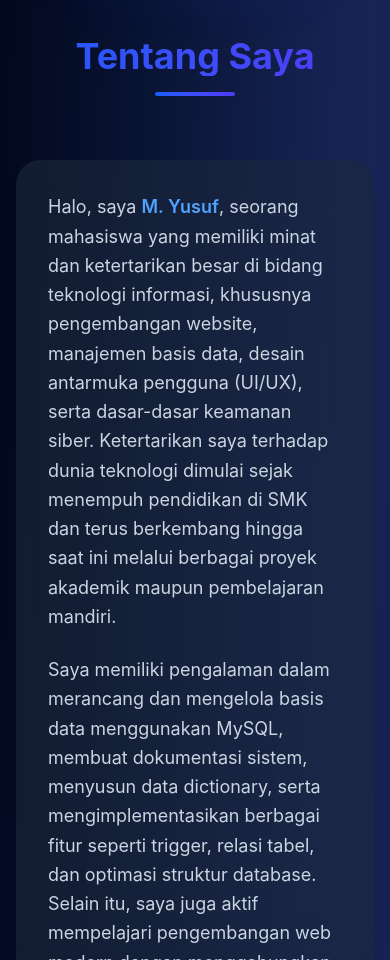
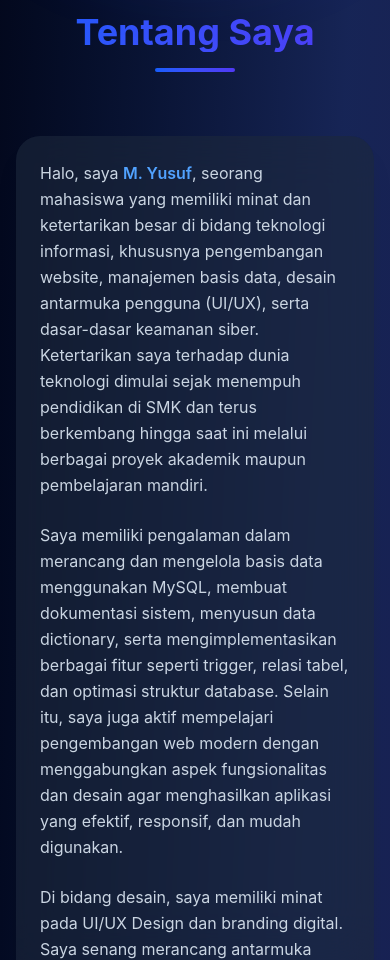
Before and after one commit to sufzz01/personal_website, a React (Vite) app: page / in a window 390 px wide. Shown: the part 1040-2000 px from the top of the page. Built offline with nearby package versions, Linux system fonts and the light colour scheme.

Commit message:
Update about section

```diff
--- a/src/app/App.tsx
+++ b/src/app/App.tsx
@@ -308,7 +308,7 @@ export default function App() {
           </div>
         </section>
 
-        /* About Section */
+        {/* About Section */}
 <section id="about" className="py-24 px-4">
   <div className="max-w-5xl mx-auto">
     <motion.div
@@ -323,21 +323,21 @@ export default function App() {
         </h2>
         <div className="w-20 h-1 bg-gradient-to-r from-blue-600 to-indigo-600 mx-auto rounded-full"></div>
       </div>
-      <div className="bg-white/60 dark:bg-slate-800/60 backdrop-blur-xl rounded-3xl p-8 md:p-12 shadow-xl border-slate-200/50 dark:border-slate-700/50">
-        <div className="space-y-6 text-slate-700 dark:text-slate-300 text-lg leading-relaxed">
-          <p className="text-left md:text-justify">
+      <div className="bg-white/60 dark:bg-slate-800/60 backdrop-blur-xl rounded-3xl p-6 md:p-12 shadow-xl border-slate-200/50 dark:border-slate-700/50">
+        <div className="space-y-6 text-slate-700 dark:text-slate-300 text-base md:text-lg leading-relaxed">
+          <p className="text-left lg:text-justify hyphens-auto">
             Halo, saya <span className="font-semibold text-blue-600 dark:text-blue-400">M. Yusuf</span>, seorang mahasiswa yang memiliki minat dan ketertarikan besar di bidang teknologi informasi, khususnya pengembangan website, manajemen basis data, desain antarmuka pengguna (UI/UX), serta dasar-dasar keamanan siber. Ketertarikan saya terhadap dunia teknologi dimulai sejak menempuh pendidikan di SMK dan terus berkembang hingga saat ini melalui berbagai proyek akademik maupun pembelajaran mandiri.
           </p>
-          <p className="text-left md:text-justify">
+          <p className="text-left lg:text-justify hyphens-auto">
             Saya memiliki pengalaman dalam merancang dan mengelola basis data menggunakan MySQL, membuat dokumentasi sistem, menyusun data dictionary, serta mengimplementasikan berbagai fitur seperti trigger, relasi tabel, dan optimasi struktur database. Selain itu, saya juga aktif mempelajari pengembangan web modern dengan menggabungkan aspek fungsionalitas dan desain agar menghasilkan aplikasi yang efektif, responsif, dan mudah digunakan.
           </p>
-          <p className="text-left md:text-justify">
+          <p className="text-left lg:text-justify hyphens-auto">
             Di bidang desain, saya memiliki minat pada UI/UX Design dan branding digital. Saya senang merancang antarmuka yang tidak hanya menarik secara visual, tetapi juga memberikan pengalaman pengguna yang nyaman dan intuitif. Berbagai desain website, mockup aplikasi, hingga identitas visual telah menjadi bagian dari proses pembelajaran dan pengembangan keterampilan saya.
           </p>
-          <p className="text-left md:text-justify">
+          <p className="text-left lg:text-justify hyphens-auto">
             Saya percaya bahwa teknologi bukan hanya tentang menulis kode, tetapi juga tentang menyelesaikan masalah secara efektif melalui solusi yang terstruktur dan bermanfaat. Oleh karena itu, saya selalu berusaha mengembangkan kemampuan analitis, pemecahan masalah, serta kemampuan belajar yang berkelanjutan untuk mengikuti perkembangan teknologi yang terus berubah.
           </p>
-          <p className="text-left md:text-justify">
+          <p className="text-left lg:text-justify hyphens-auto">
             Saat ini, saya terus memperdalam pengetahuan di bidang Web Development, Database Management, UI/UX Design, dan Cybersecurity, dengan tujuan menjadi profesional teknologi yang mampu menggabungkan kemampuan teknis, desain, dan analisis untuk menciptakan solusi digital yang inovatif dan bernilai.
           </p>
         </div>
```
